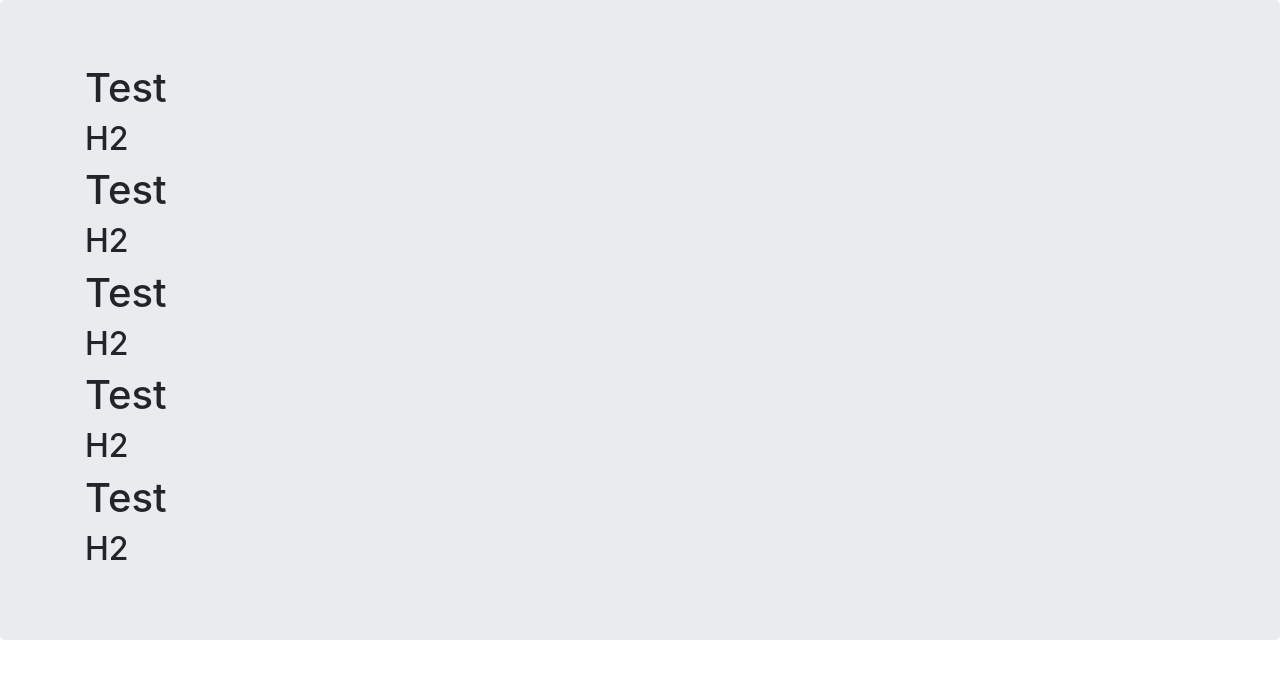
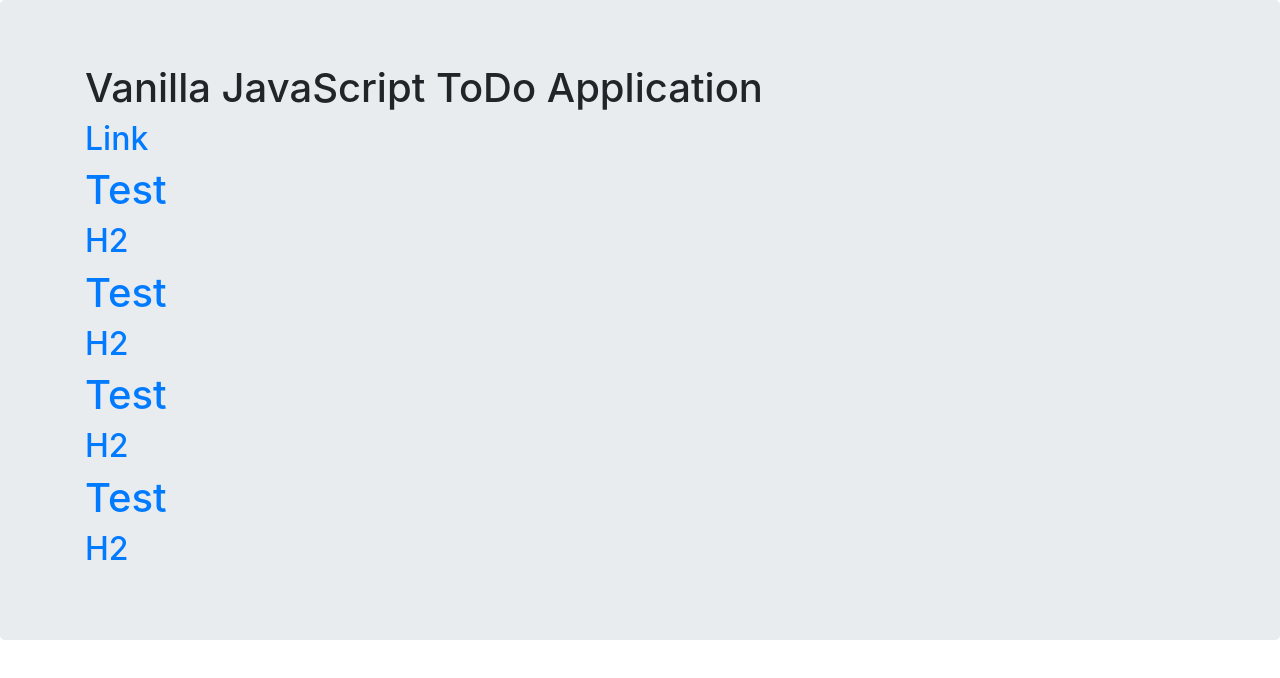
Before and after one commit to lxg1992/lxg1992.github.io, a plain HTML site: page index.html in a window 1280 px wide. Drawn offline with nearby package versions, Linux system fonts and the light colour scheme.

Commit message:
Todo Link

```diff
--- a/index.html
+++ b/index.html
@@ -6,8 +6,8 @@
 <body>
 	<div class="jumbotron">
 		<div class="container">
-			<h1>Test</h1>
-			<h2>H2</h2>
+			<h1>Vanilla JavaScript ToDo Application</h1>
+			<h2><a href="https://lxg1992.github.io/todoList/">Link</h2></h2>
 		</div>
 
 		<div class="container">
```
